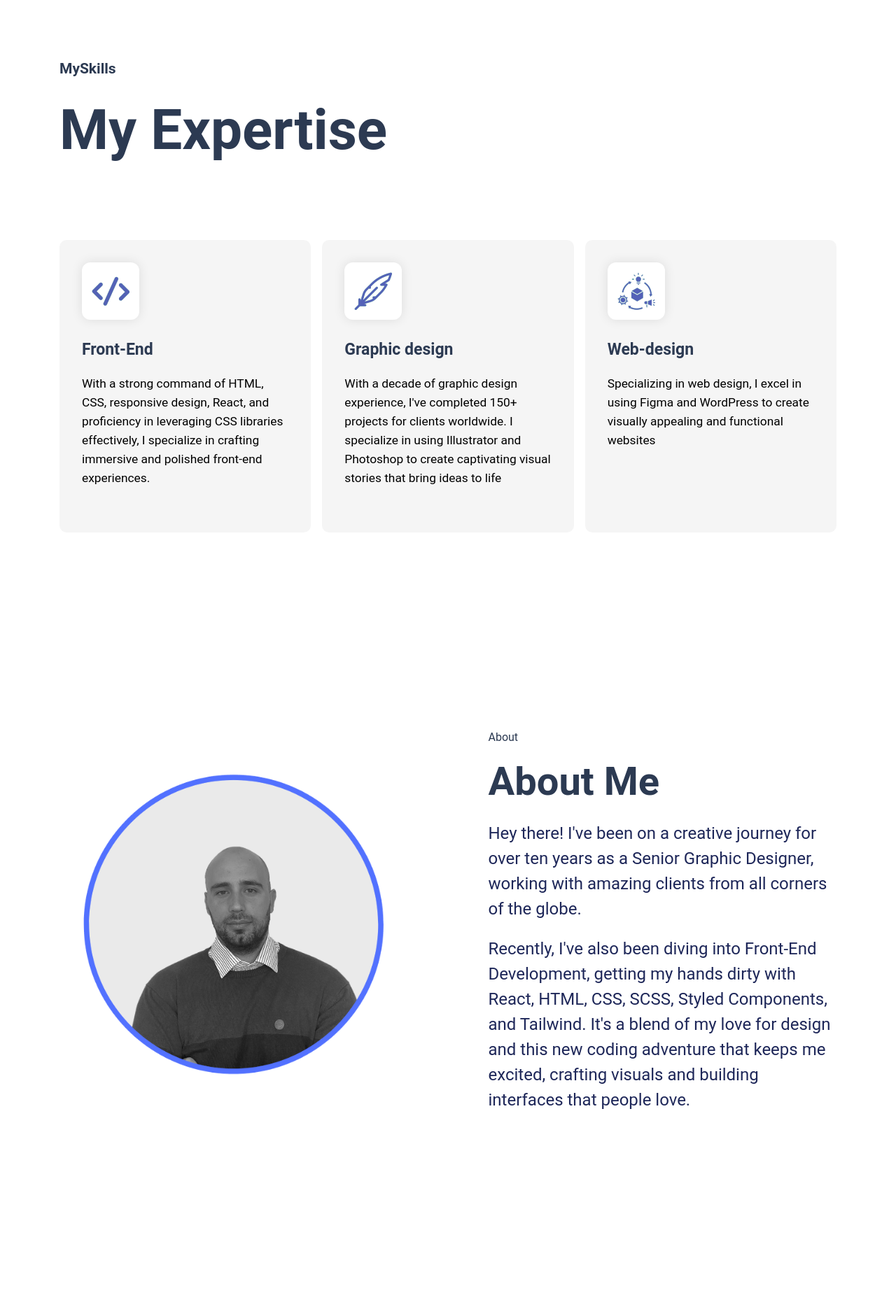
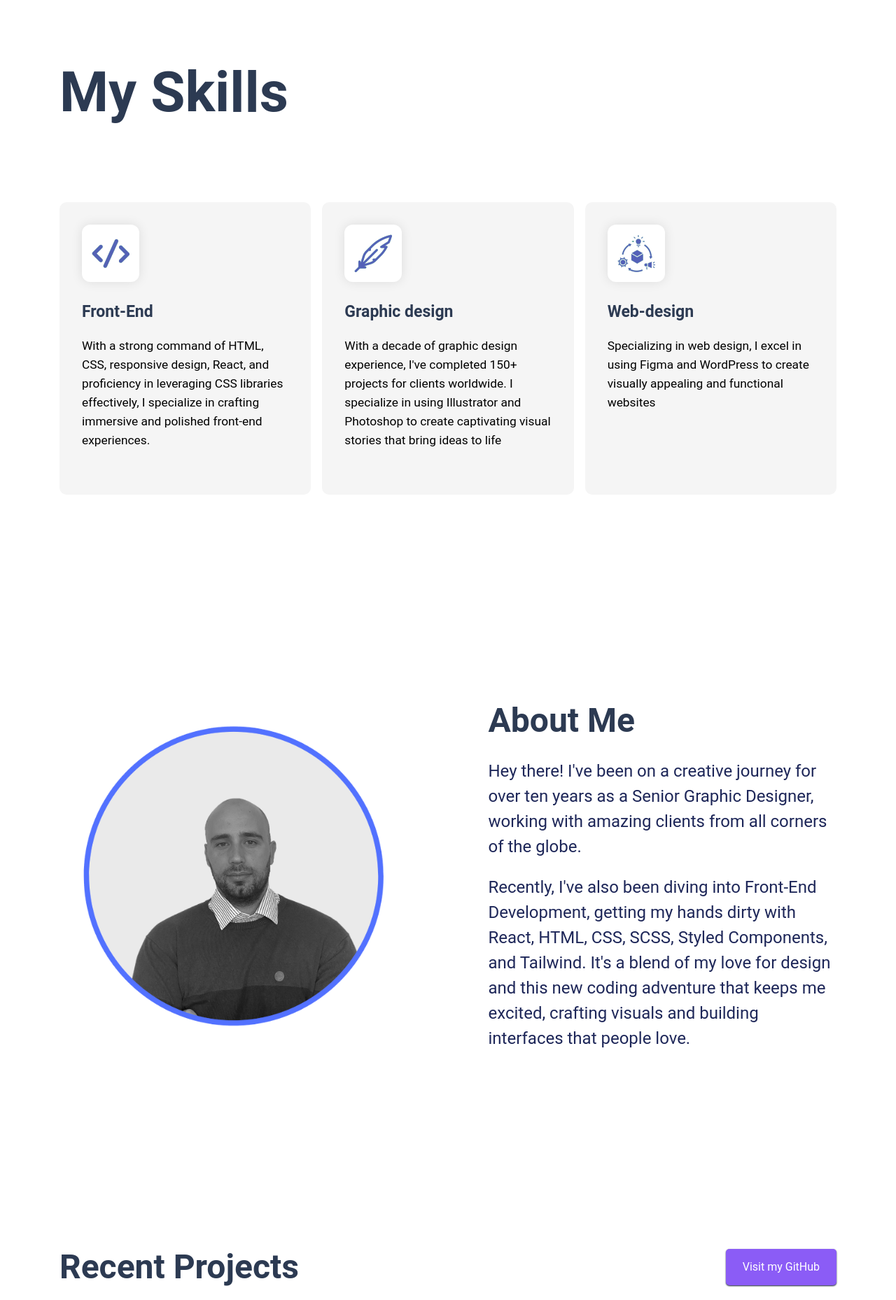
Before and after one commit to ledu89/portfolio, a React (Vite) app: page / in a window 1280 px wide. Shown: the part 780-2638 px from the top of the page at 70% size. Built offline with nearby package versions, Linux system fonts and the light colour scheme.

Commit message:
small fixes

```diff
--- a/src/index.css
+++ b/src/index.css
@@ -260,11 +260,15 @@ h3 {
 }
 .skills--section--heading {
   color: var(--heading-color);
-  font-size: 64px;
+  font-size: 48px;
   font-weight: 700;
 
   line-height: 77px;
 }
+/* color: var(--heading-color);
+    font-size: 64px;
+    font-weight: 700;
+    line-height: 77px; */
 
 .skills--section--container {
   display: grid;
@@ -330,6 +334,9 @@ h3 {
   gap: 115px;
   grid-template-columns: repeat(2, 1fr);
 }
+.skills-section-heading {
+  font-size: 48px;
+}
 .hero--section--content {
   color: var(--heading-color);
 }
@@ -345,11 +352,19 @@ h3 {
   align-items: flex-start;
   gap: 80px;
 }
+.sections--heading {
+  font-size: 48px;
+}
 .portfolio--container-box {
   display: flex;
   justify-content: space-between;
   align-items: center;
   width: 100%;
+}
+.section--heading {
+  font-size: 48px;
+  font-weight: 700;
+  line-height: 77px;
 }
 .portfolio--container {
   display: flex;
@@ -646,7 +661,8 @@ input[type="checkbox"] {
   }
   .hero--section--title,
   .hero--section-description,
-  .footer--content {
+  .footer--content,
+  .section--heading {
     text-align: center;
   }
   .skills--section--container,
@@ -690,7 +706,7 @@ input[type="checkbox"] {
   .hero--section--title,
   .skills--section--heading,
   .sections--heading {
-    font-size: 65px;
+    font-size: 48px;
     line-height: 70px;
   }
   .hero--section--content--box {
@@ -711,6 +727,9 @@ input[type="checkbox"] {
   }
   .divider {
     margin: 20px;
+  }
+  .sections--heading {
+    text-align: center;
   }
 }
 
--- a/src/pages/Home/AboutMe.jsx
+++ b/src/pages/Home/AboutMe.jsx
@@ -6,7 +6,6 @@ function AboutMe() {
       </div>
       <div className="hero--section--content--box about--section--box">
         <div className="hero--section--content">
-          <p className="section-title">About</p>
           <h1 className="skills-section-heading">About Me</h1>
           <p className="hero--section-description">
             Hey there! I&apos;ve been on a creative journey for over ten years
--- a/src/pages/Home/ContactMe.jsx
+++ b/src/pages/Home/ContactMe.jsx
@@ -2,11 +2,10 @@ function ContactMe() {
   return (
     <section id="Contact" className="contact--section">
       <div>
-        <p className="sub--title">Get in Touch</p>
-        <h2>Contact Me</h2>
+        <h2 className="section--heading">Contact Me</h2>
         <p className="text-lg">
-          Lorem ipsum dolor, sit amet consectetur adipisicing elit. Distinctio,
-          molestiae.
+          Whether you have questions or exciting project ideas in mind, drop me
+          a message. I&apos;m all ears and ready to collaborate
         </p>
       </div>
       <form
@@ -46,7 +45,7 @@ function ContactMe() {
             />
           </label>
           <label htmlFor="phone-number" className="contact--label">
-            <span className="text-md">phone-number</span>
+            <span className="text-md">Phone Number</span>
             <input
               type="number"
               className="contact--input text-md"
--- a/src/pages/Home/MyPortfolio.jsx
+++ b/src/pages/Home/MyPortfolio.jsx
@@ -4,8 +4,7 @@ function MyPortfolio() {
     <section className="portfolio--section" id="MyPortfolio">
       <div className="portfolio--container-box">
         <div className="portfolio--container">
-          <p className="sub--title">Recent Projects</p>
-          <h2 className="section--heading">My Portfolio</h2>
+          <h2 className="section--heading">Recent Projects</h2>
         </div>
         <div>
           <a
--- a/src/pages/Home/MySkills.jsx
+++ b/src/pages/Home/MySkills.jsx
@@ -3,8 +3,8 @@ function MySkills() {
   return (
     <section id="mySkills" className="skills--section">
       <div className="portfolio--container">
-        <p className="section--title">MySkills</p>
-        <h2 className="skills--section--heading">My Expertise</h2>
+        {/* <p className="section--title">My Skills</p> */}
+        <h2 className="skills--section--heading">My Skills</h2>
       </div>
       <div className="skills--section--container">
         {data?.skills?.map((item, index) => {
--- a/src/pages/Home/Testimonials.jsx
+++ b/src/pages/Home/Testimonials.jsx
@@ -5,7 +5,6 @@ function Testimonials() {
     <section className="testimonial--section" id="testimonials">
       <div className="postfolio--container-box">
         <div className="portfolio--container">
-          <p className="sub--title">Clients feedback</p>
           <h2 className="sections--heading">Customers Feedbacks</h2>
         </div>
       </div>
```
